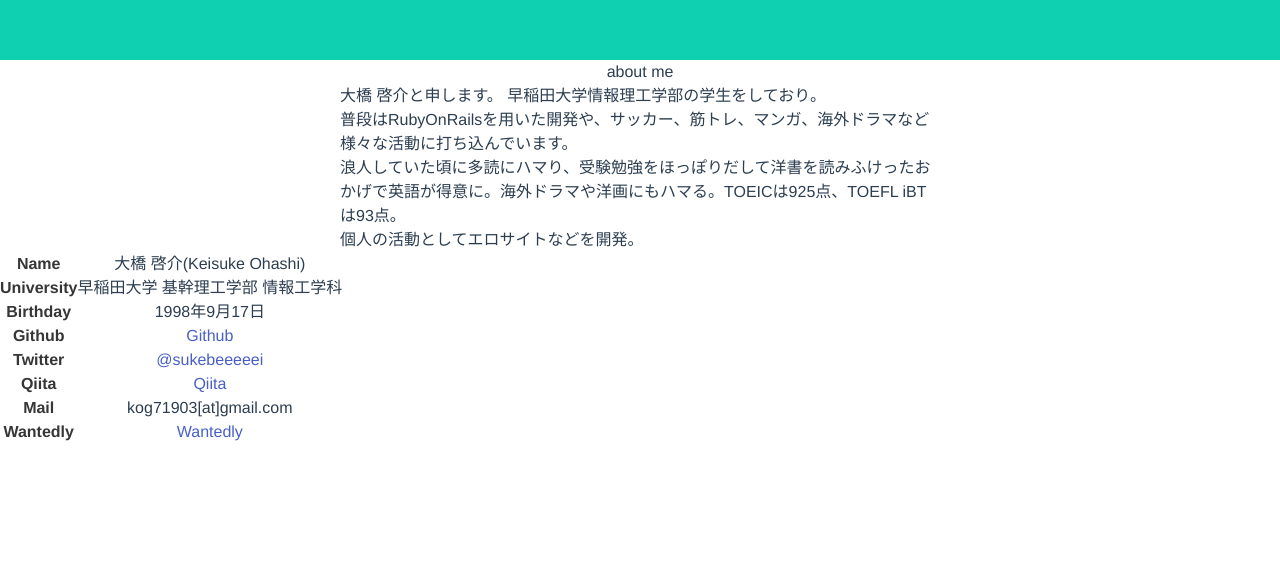
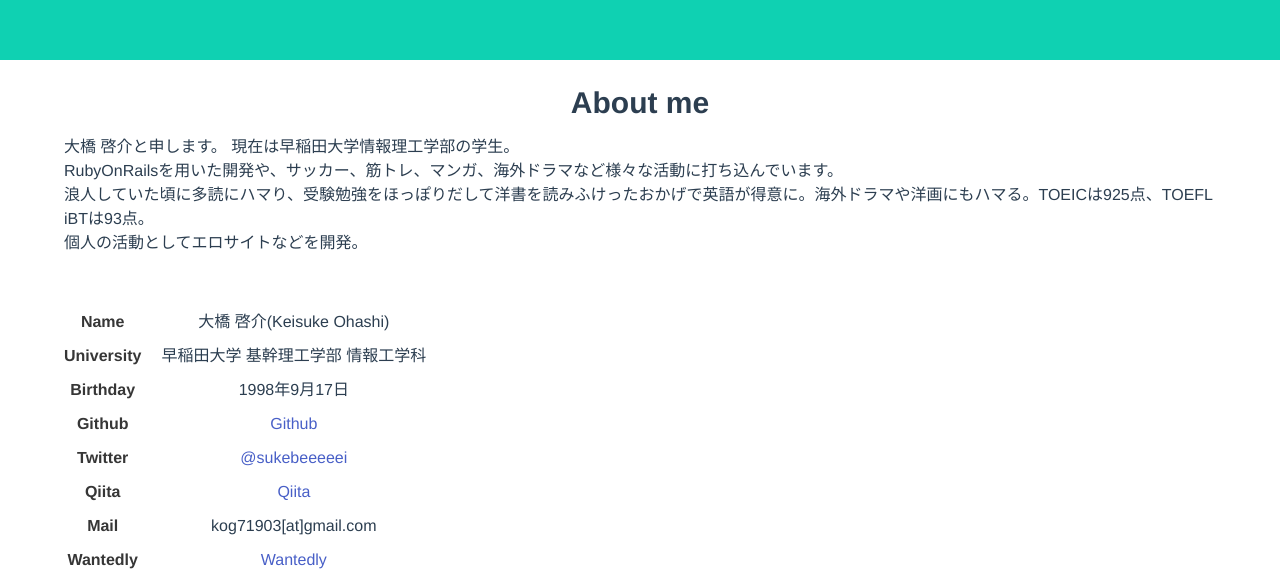
Before and after one commit to keisukee/portfolio, a Vue app: page /about in a window 1280 px wide. Shown: the part 740-1317 px from the top of the page. Before the commit the page ends 1184 px from the top, so only its background shows below. Built offline with nearby package versions, Linux system fonts and the light colour scheme.

Commit message:
Finish about.vue of PC-ver

```diff
--- a/src/components/about.vue
+++ b/src/components/about.vue
@@ -1,10 +1,10 @@
 <template>
-  <div>
-    <h1>about me</h1>
+  <div class="container">
+    <h2>About me</h2>
     <div class="description">
       <p>大橋 啓介と申します。
-        早稲田大学情報理工学部の学生をしており。<br>
-        普段はRubyOnRailsを用いた開発や、サッカー、筋トレ、マンガ、海外ドラマなど様々な活動に打ち込んでいます。<br>
+        現在は早稲田大学情報理工学部の学生。<br>
+        RubyOnRailsを用いた開発や、サッカー、筋トレ、マンガ、海外ドラマなど様々な活動に打ち込んでいます。<br>
         浪人していた頃に多読にハマり、受験勉強をほっぽりだして洋書を読みふけったおかげで英語が得意に。海外ドラマや洋画にもハマる。TOEICは925点、TOEFL iBTは93点。<br>
         個人の活動としてエロサイトなどを開発。<br>
       </p>
@@ -50,15 +50,22 @@
 </script>
 
 <style lang="sass">
+  .container
+    width: 600px
+    padding-top: 20px
+    h2
+      font-size: 30px
+      font-weight: bold
+      margin-bottom: 10px
     .description
-    width: 600px
-    margin: 0 auto
+      margin: 0 auto 20px
       p
         text-align: left
     table
       display: -webkit-flex
       display: -ms-flex
       display: flex
+      padding-top: 30px
       thead
         display: -webkit-flex
         display: -ms-flex
@@ -66,6 +73,7 @@
         -webkit-flex-direction: column
         -ms-flex-direction: column
         flex-direction: column
+        margin-right: 20px
         tr
           display: -webkit-flex
           display: -ms-flex
@@ -73,6 +81,8 @@
           -webkit-flex-direction: column
           -ms-flex-direction: column
           flex-direction: column
+          th
+            margin: 5px 0
       tbody
         display: -webkit-flex
         display: -ms-flex
@@ -84,4 +94,6 @@
           -webkit-flex-direction: column
           -ms-flex-direction: column
           flex-direction: column
+          td
+            margin: 5px 0
 </style>
```
Lines whose indentation alone changed are shown as unchanged.
